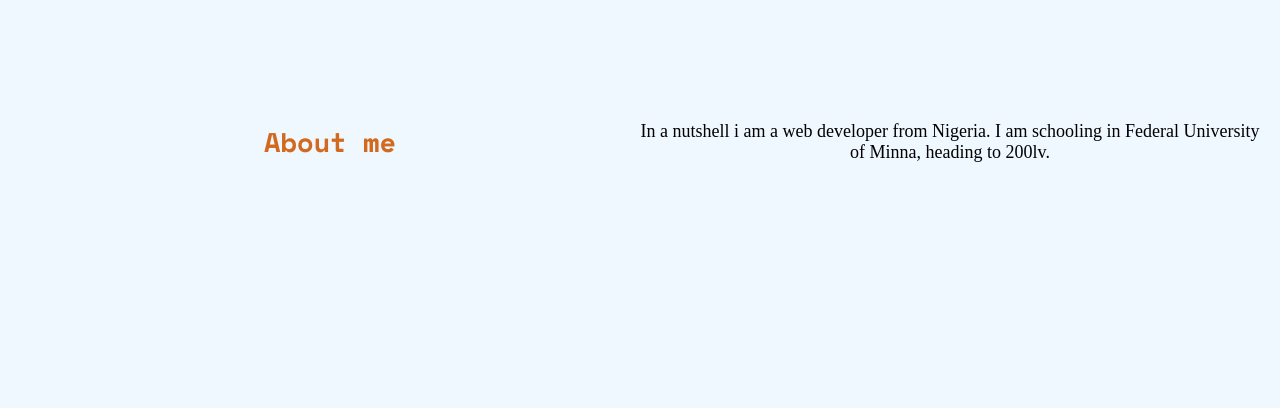
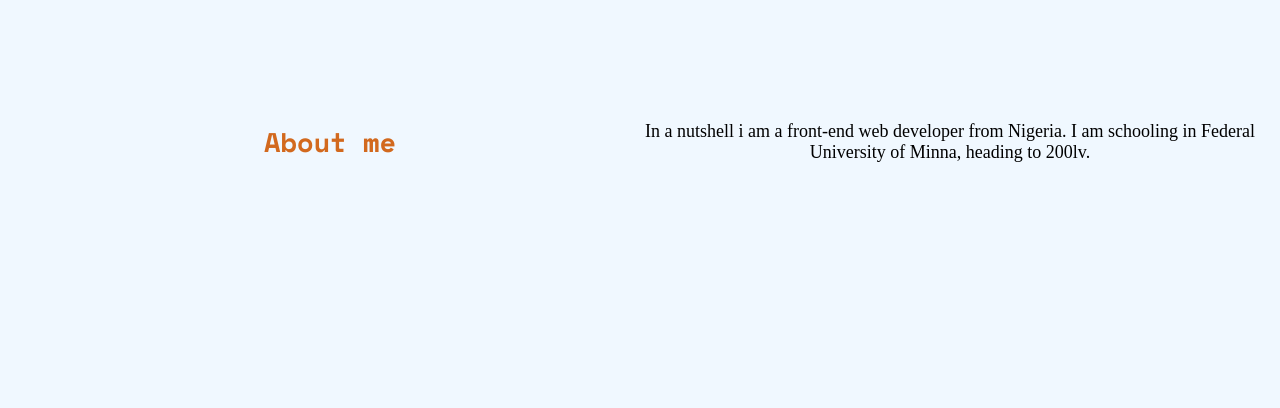
Before and after one commit to olaniyansemilore70/Project-portifolio, a plain HTML site: page index.html in a window 1280 px wide. Shown: the part 920-1328 px from the top of the page. Drawn offline with nearby package versions, Linux system fonts and the light colour scheme.

Commit message:
Update index.html

```diff
--- a/index.html
+++ b/index.html
@@ -33,7 +33,7 @@
 <section id="About">
 <div class="About-title"><h1>About me</h1></div>
 
-<div class="About-text"><p>In a nutshell i am a web developer from Nigeria. I am schooling in Federal University of Minna, heading to 200lv.</p></div>
+<div class="About-text"><p>In a nutshell i am a front-end web developer from Nigeria. I am schooling in Federal University of Minna, heading to 200lv.</p></div>
 </section>
 
 <section id="Projects">
```
